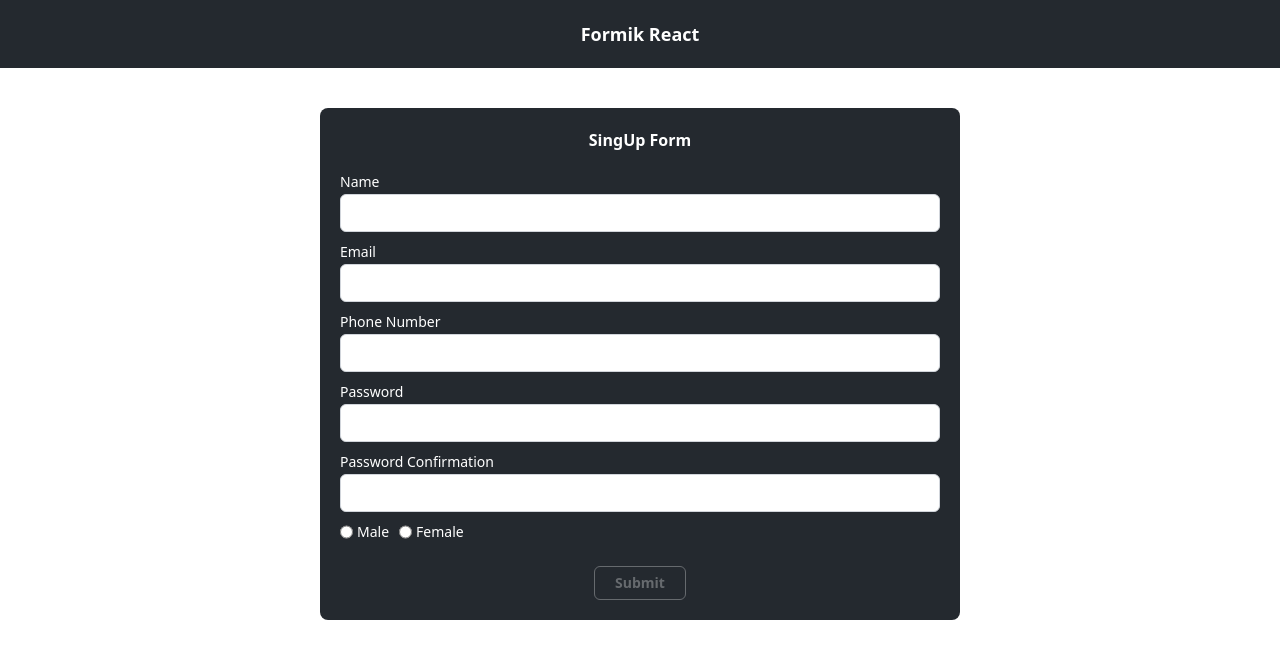
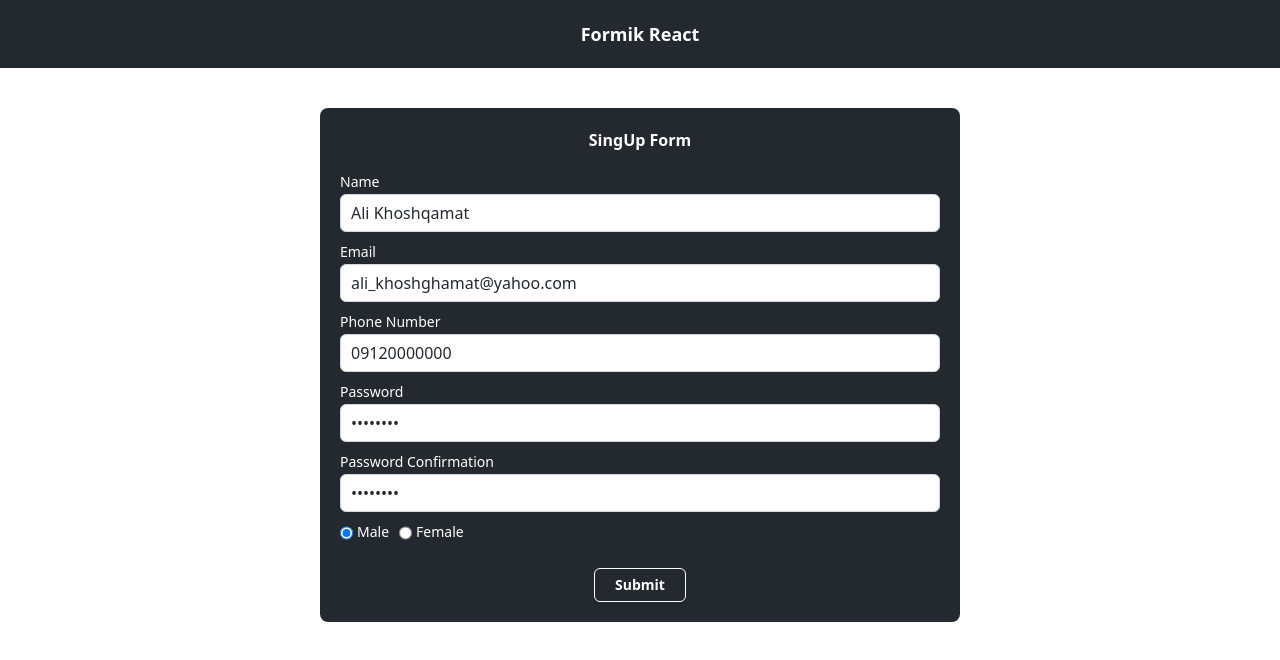
Before and after one commit to ali-khoshqamat/Formik-App, a React (Create React App) app: page / in a window 1280 px wide. Shown: the top 660 px of the page. Built offline with nearby package versions, Linux system fonts and the light colour scheme.

Commit message:
set the already existing data in form

```diff
--- a/src/common/RadioBtn.js
+++ b/src/common/RadioBtn.js
@@ -9,9 +9,16 @@ const RadioBtn = ({ label, formik }) => {
         onChange={formik.handleChange}
         checked={formik.values.gender === label}
       />
-      <label htmlFor={label} className="text-sm">
-        {label}
-      </label>
+      <div className="flex justify-between items-center mb-0.5 gap-x-4">
+        <label htmlFor={label} className="text-sm">
+          {label}
+        </label>
+        {formik.errors.gender && formik.touched.gender && (
+          <label htmlFor={label} className="text-sm text-red-600">
+            {formik.errors.gender}
+          </label>
+        )}
+      </div>
     </div>
   );
 };
--- a/src/components/SingUpForm.js
+++ b/src/components/SingUpForm.js
@@ -2,6 +2,47 @@ import * as Yup from "yup";
 import { useFormik } from "formik";
 import Input from "../common/Input";
 import RadioBtn from "../common/RadioBtn";
+
+const SingUpForm = () => {
+  const formik = useFormik({
+    initialValues: savedFormValues || initialValues,
+    onSubmit,
+    validationSchema,
+    validateOnMount: true,
+    enableReinitialize: true,
+  });
+  console.log("formik values", formik.values);
+
+  return (
+    <section className="w-[40rem] bg-[#24292f] text-white p-5 flex flex-col gap-y-5 rounded-lg">
+      <h2 className="font-bold text-center">SingUp Form</h2>
+      <form onSubmit={formik.handleSubmit} className="flex flex-col gap-y-2.5">
+        {inputs.map((input) => (
+          <Input
+            key={input.name}
+            label={input.label}
+            name={input.name}
+            type={input.type}
+            formik={formik}
+          />
+        ))}
+        <div className="flex gap-x-2.5">
+          <RadioBtn label="Male" formik={formik} />
+          <RadioBtn label="Female" formik={formik} />
+        </div>
+        <button
+          type="submit"
+          disabled={!formik.isValid}
+          className="font-bold text-sm py-1.5 px-5 mt-3.5 w-min self-center border border-white rounded-md disabled:opacity-30"
+        >
+          Submit
+        </button>
+      </form>
+    </section>
+  );
+};
+
+export default SingUpForm;
 
 const initialValues = {
   name: "",
@@ -10,6 +51,14 @@ const initialValues = {
   password: "",
   passwordConfirmation: "",
   gender: "",
+};
+const savedFormValues = {
+  name: "Ali Khoshqamat",
+  email: "ali_khoshghamat@yahoo.com",
+  phoneNumber: "09120000000",
+  password: "Pp12345!",
+  passwordConfirmation: "Pp12345!",
+  gender: "Male",
 };
 const onSubmit = (values) => {
   console.log(values);
@@ -47,43 +96,3 @@ const inputs = [
     type: "password",
   },
 ];
-
-const SingUpForm = () => {
-  const formik = useFormik({
-    initialValues,
-    onSubmit,
-    validationSchema,
-    validateOnMount: true,
-  });
-  console.log("formik values", formik.values);
-
-  return (
-    <section className="w-[40rem] bg-[#24292f] text-white p-5 flex flex-col gap-y-5 rounded-lg">
-      <h2 className="font-bold text-center">SingUp Form</h2>
-      <form onSubmit={formik.handleSubmit} className="flex flex-col gap-y-2.5">
-        {inputs.map((input) => (
-          <Input
-            key={input.name}
-            label={input.label}
-            name={input.name}
-            type={input.type}
-            formik={formik}
-          />
-        ))}
-        <div className="flex gap-x-2.5">
-          <RadioBtn label="Male" formik={formik} />
-          <RadioBtn label="Female" formik={formik} />
-        </div>
-        <button
-          type="submit"
-          disabled={!formik.isValid}
-          className="font-bold text-sm py-1.5 px-5 mt-3.5 w-min self-center border border-white rounded-md disabled:opacity-30"
-        >
-          Submit
-        </button>
-      </form>
-    </section>
-  );
-};
-
-export default SingUpForm;
```
